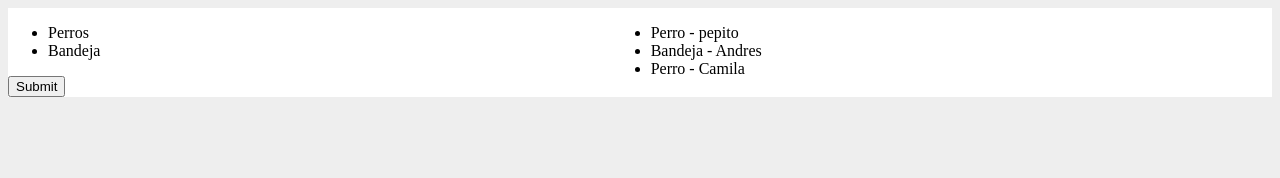
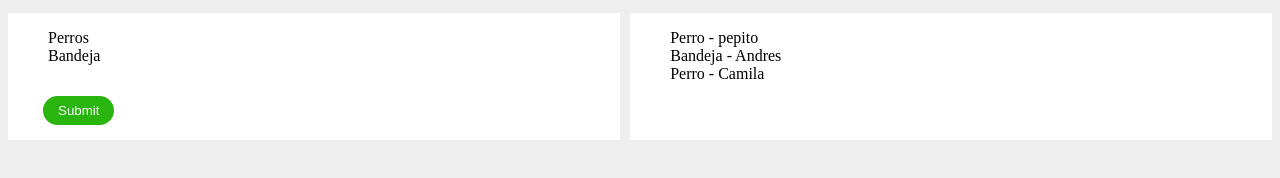
Before and after one commit to Drakoxw/app-v2, a website: page web/index.html in a window 1280 px wide. Drawn offline with Linux system fonts and the light colour scheme.

Commit message:
0f css correjido

```diff
--- a/web/index.html
+++ b/web/index.html
@@ -12,7 +12,7 @@
         </ul>
         <form>
         <input type="hidden">
-        <input type="submit">
+        <input id="submit" type="submit">
     </form>
     </div>
     <div id="ordenes">
--- a/web/style.css
+++ b/web/style.css
@@ -5,5 +5,23 @@ body {
 body div {
     flex-grow: 1;
     background-color: #fff;
-    box-shadow: 4 4 4 black;
+    margin: 5px;
 }
+body div:first-child {
+    margin-left: 0px;
+}
+#ordenes {
+    margin-right: 0px;
+}
+ul {
+    list-style: none;
+}
+#submit {
+    background-color: rgb(42, 180, 14);
+    color: #fff;
+    border: solid 0px;
+    border-radius: 24px;
+    margin: 15px;
+    margin-left: 35px;
+    padding: 7px 15px;
+}
```
